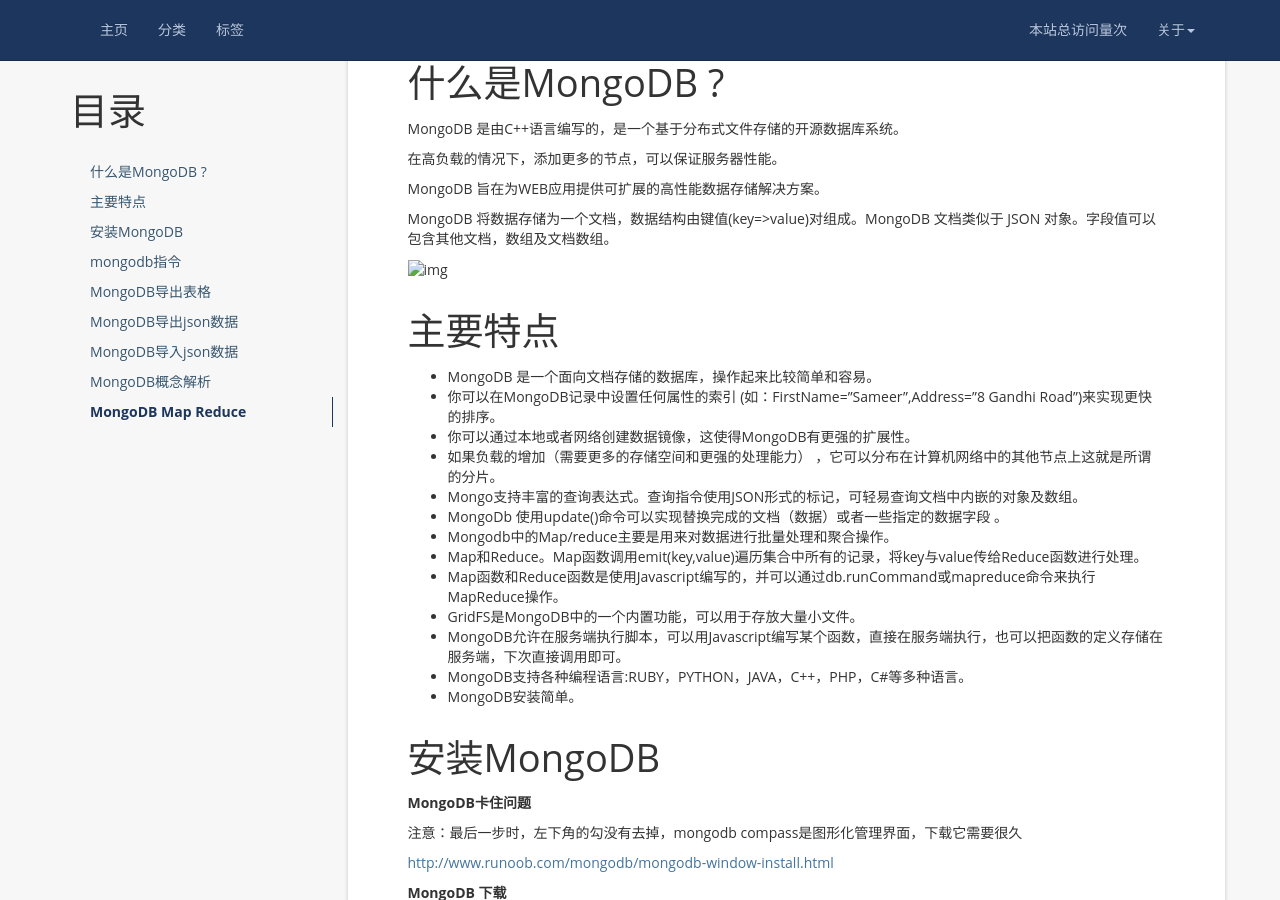
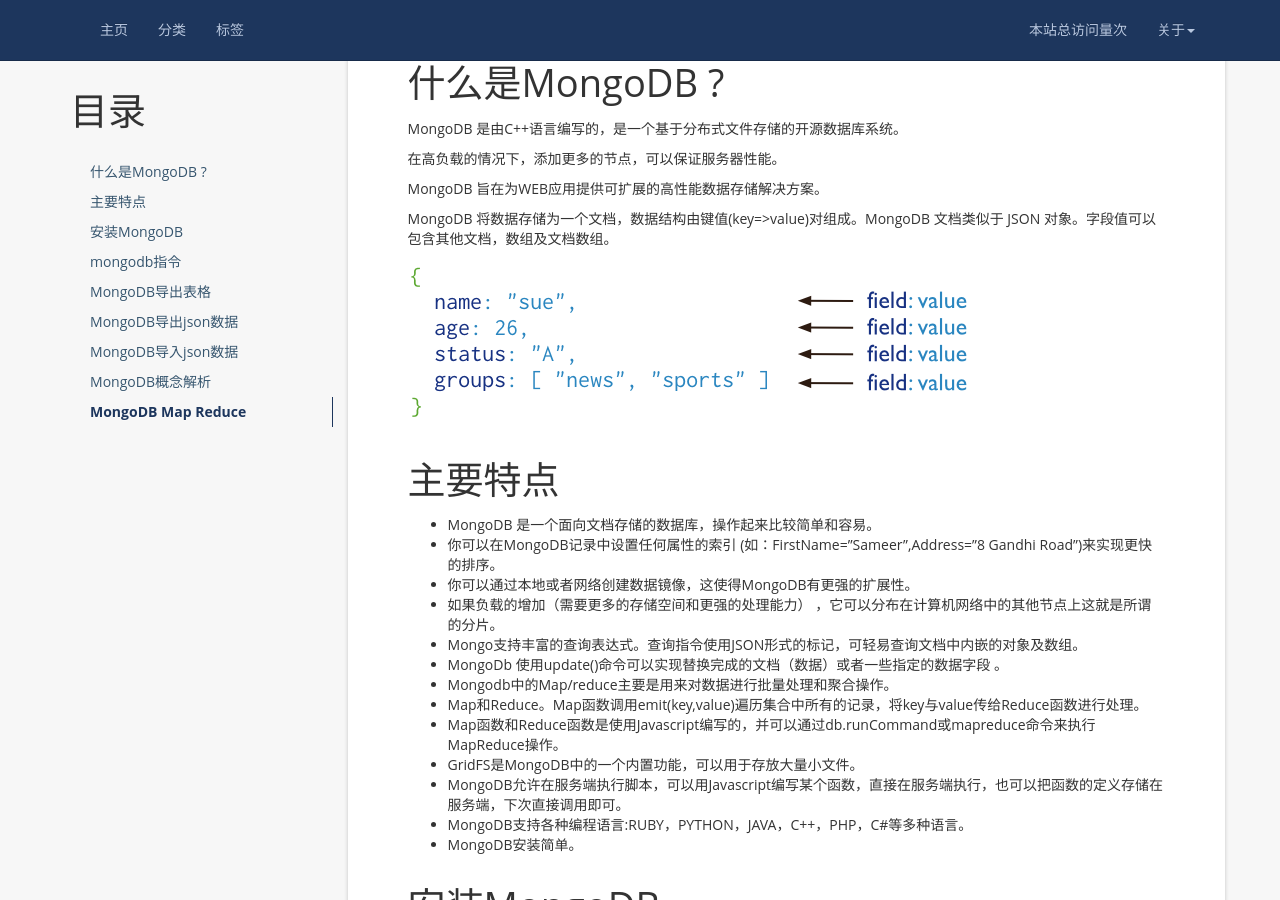
Before and after one commit to zhengchengyy/blog, a Jekyll site: the page built from _posts/Database/2018-11-15-MongoDB教程.md, in a window 1280 px wide and 900 px high, scrolled down 443 px. Built offline with Jekyll 4.4.1, drawn with Linux system fonts in a browser that asks for light colours; nearby versions of some CDN libraries; comment, search, counter and statistics services are not loaded.

Commit message:
modify article format

```diff
--- a/_posts/Database/2018-11-15-MongoDB教程.md
+++ b/_posts/Database/2018-11-15-MongoDB教程.md
@@ -17,7 +17,7 @@ MongoDB 旨在为WEB应用提供可扩展的高性能数据存储解决方案。
 
 MongoDB 将数据存储为一个文档，数据结构由键值(key=>value)对组成。MongoDB 文档类似于 JSON 对象。字段值可以包含其他文档，数组及文档数组。
 
-![img](blog/Images/ted-document.png)
+![img](/blog/Images/ted-document.png)
 
 
 
@@ -205,7 +205,7 @@ field: 键值对，等同于关系型数据库中table的一个column
 
 通过下图实例，我们也可以更直观的了解Mongo中的一些概念：
 
-![img](blog/Images/collection-1.png)
+![img](/blog/Images/collection-1.png)
 
 # MongoDB Map Reduce
 
@@ -249,4 +249,4 @@ Map 函数必须调用 emit(key, value) 返回键值对。
 
 以下实例在集合 orders 中查找 status:"A" 的数据，并根据 cust_id 来分组，并计算 amount 的总和。
 
-![img](blog/Images/clipboard.png)
+![img](/blog/Images/clipboard.png)
```
